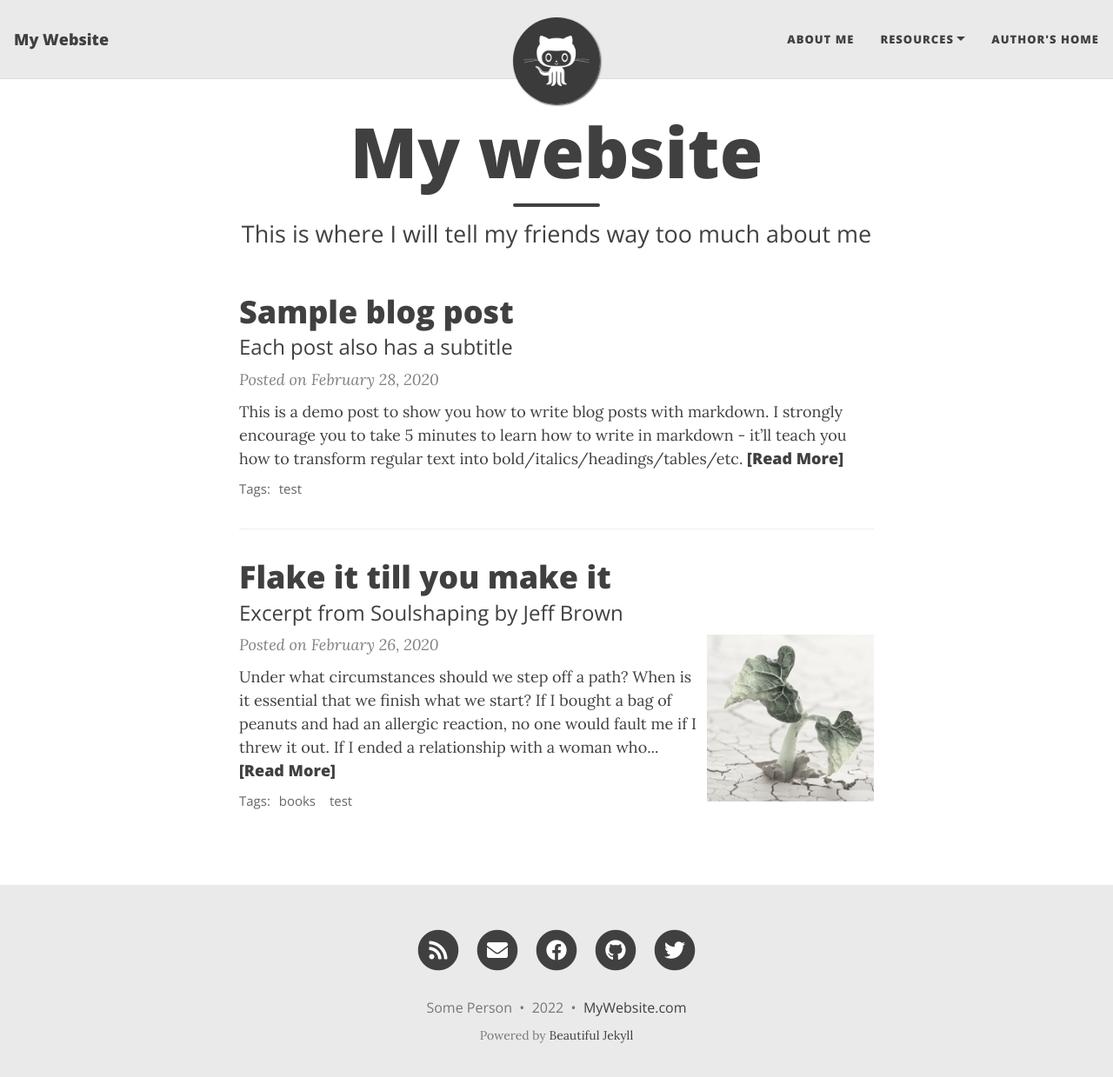
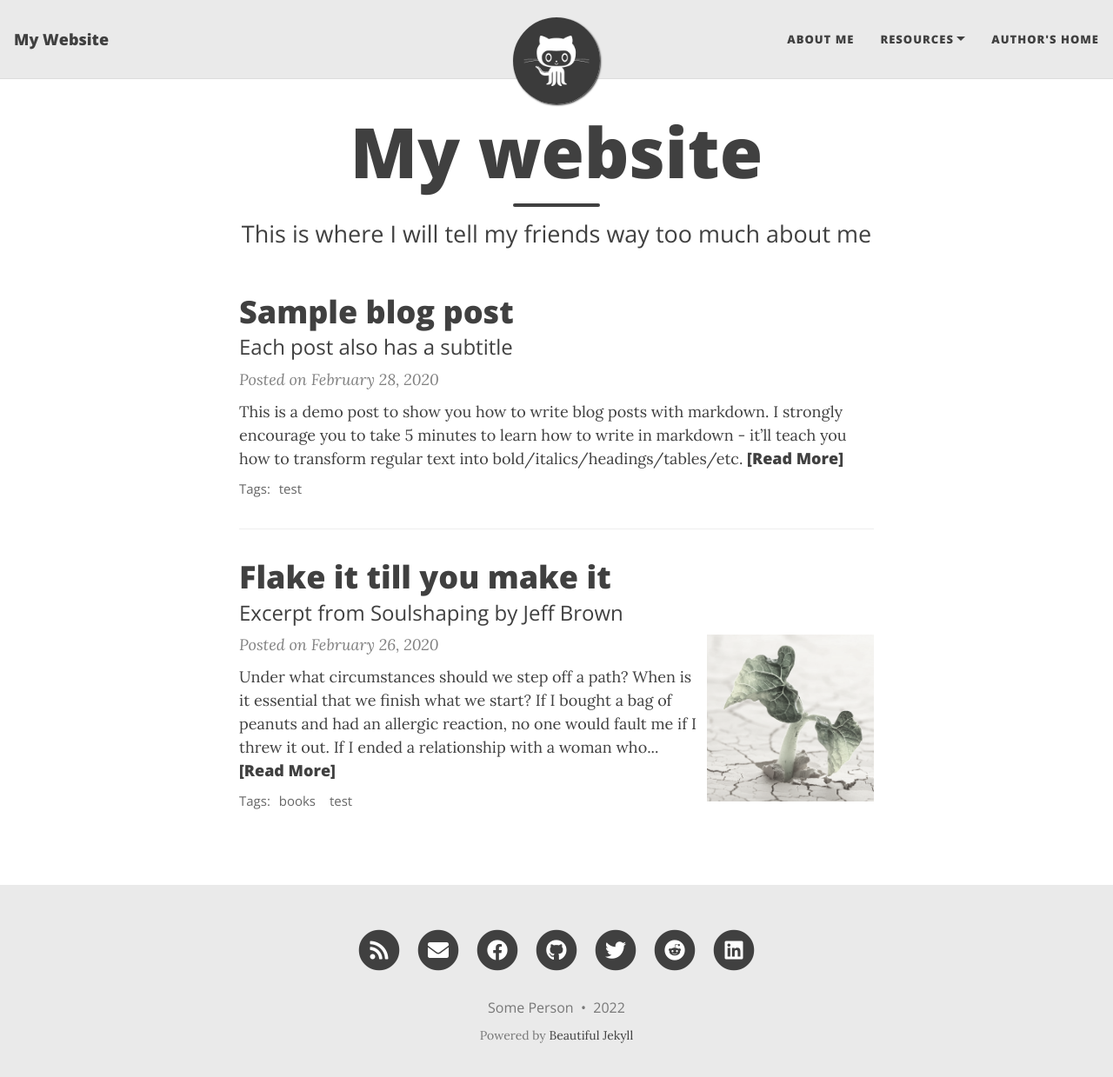
Before and after one commit to davidemaggi/davidemaggi.github.io, a Jekyll site: the page built from index.html, in a window 1280 px wide and 1252 px high. Shown: the top 1239 px of the window at 87% size. Built offline with Jekyll 4.4.1, drawn with Linux system fonts in a browser that asks for light colours; nearby versions of some CDN libraries; the list of posts is cut into pages by our own code; part of the change alters nothing that is shown.

Commit message:
Update _config.yml

```diff
--- a/_config.yml
+++ b/_config.yml
@@ -18,7 +18,7 @@ navbar-links:
   Resources:
     - Beautiful Jekyll: "https://beautifuljekyll.com"
     - Learn markdown: "https://www.markdowntutorial.com/"
-  Author's home: "https://deanattali.com"
+  Author's home: "https://davidemaggi.dev"
 
 # --- Logo --- #
 
@@ -39,12 +39,12 @@ round-avatar: true
 # Select the social network links that you want to show in the footer.
 # Uncomment the links you want to show and add your information to each one.
 social-network-links:
-  email: "someone@example.com"
-  facebook: deanattali
-  github: daattali
-  twitter: daattali
-#  reddit: yourname
-#  linkedin: daattali
+  email: "me@davidemaggi.dev"
+  facebook: davidemaggi87
+  github: davidemaggi
+  twitter: davidemaggi
+  reddit: dave_mcgee
+  linkedin: davidemaggi
 #  xing: yourname
 #  stackoverflow: "3943160/daattali"
 #  snapchat: deanat78
@@ -76,7 +76,7 @@ share-links-active:
 
 # How to display the link to your website in the footer
 # Remove this if you don't want a link in the footer
-url-pretty: "MyWebsite.com"
+#url-pretty: "MyWebsite.com"
 
 # Excerpt word length - Truncate the excerpt of each post on the feed page to the specified number of words
 excerpt_length: 50
@@ -185,7 +185,7 @@ date_format: "%B %-d, %Y"
 # --- You don't need to touch anything below here (but you can if you want) --- #
 
 # Output options (more information on Jekyll's site)
-timezone: "America/Toronto"
+timezone: "	Europe/Rome"
 markdown: kramdown
 highlighter: rouge
 permalink: /:year-:month-:day-:title/
@@ -224,6 +224,3 @@ exclude:
 plugins:
   - jekyll-paginate
   - jekyll-sitemap
-
-# Beautiful Jekyll / Dean Attali
-# 2fc73a3a967e97599c9763d05e564189
```
